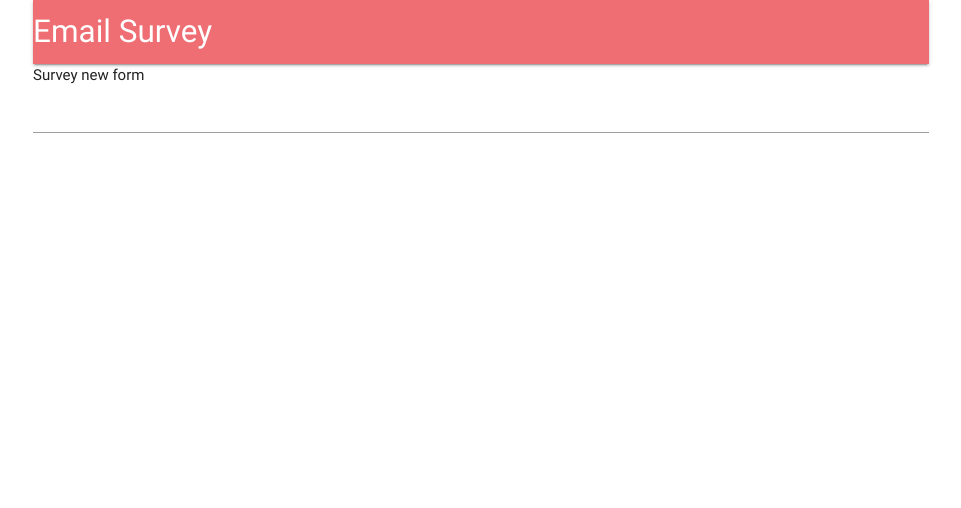
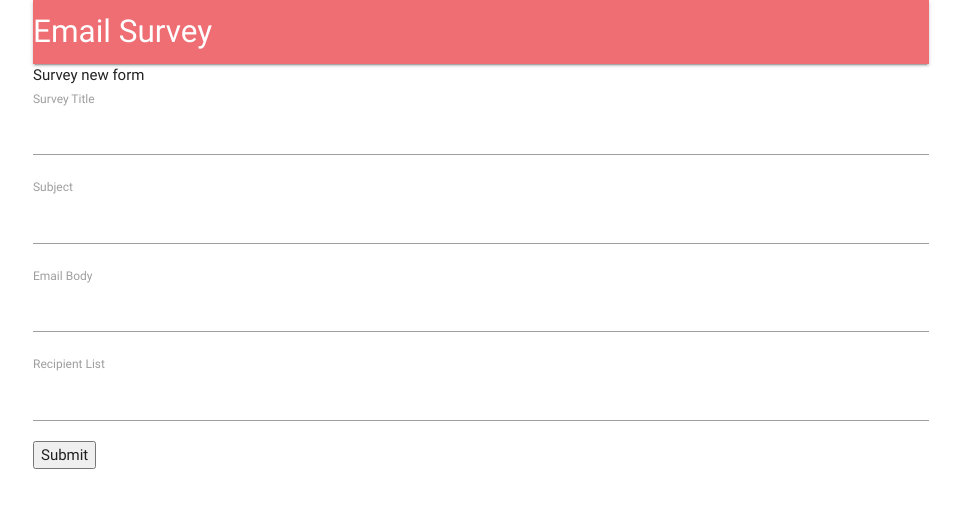
Before and after one commit to TY231618/node-server, a React (Create React App) app in the folder client/: page /surveys/new in a window 1280 px wide. Shown: the top 508 px of the page, without its empty margins (159-1120 px from the left). Built offline with nearby package versions, Linux system fonts and the light colour scheme; no server answers.

Commit message:
created SurveyField component to render all fields on the form

```diff
--- /dev/null
+++ b/client/src/components/surveys/SurveyField.js
@@ -0,0 +1,11 @@
+import React from 'react';
+
+export default (props) => {
+
+  return (
+    <div>
+    <label>{ props.label }</label>
+      <input { ...props.input }/>
+    </div>
+  )
+};
--- a/client/src/components/surveys/SurveyForm.js
+++ b/client/src/components/surveys/SurveyForm.js
@@ -1,13 +1,39 @@
 import React from 'react';
-import { reduxForm } from 'redux-form';
+import { reduxForm, Field } from 'redux-form';
+import SurveyField from './SurveyField';
+import _ from 'lodash';
+
+const FIELDS = [
+  {label: 'Survey Title', name: 'title'},
+  {label: 'Subject', name: 'subject'},
+  {label: 'Email Body', name: 'body'},
+  {label: 'Recipient List', name: 'emails'},
+];
 
 class SurveyForm extends React.Component {
 
+  renderFields() {
+    return _.map(FIELDS, (field) => {
+      return (
+        <Field
+          key={field.name}
+          type="text"
+          name={field.name}
+          label={field.label}
+          component={ SurveyField }
+        />
+      )
+    });
+  }
+
   render() {
     return (
-      <form>
-        <input type="text" />
-      </form>
+      <div>
+        <form onSubmit={ this.props.handleSubmit((values) => console.log(values)) } >
+          { this.renderFields() }
+          <button type="submit">Submit</button>
+        </form>
+      </div>
     )
   }
 }
--- a/client/src/reducers/authReducer.js
+++ b/client/src/reducers/authReducer.js
@@ -1,8 +1,6 @@
 import { FETCH_USER } from '../actions/types';
 
 export default (state = null, action) => {
-
-  console.log('actions: ', action);
 
   switch(action.type) {
 
--- a/package.json
+++ b/package.json
@@ -21,6 +21,7 @@
     "concurrently": "^3.5.1",
     "cookie-session": "^2.0.0-beta.3",
     "express": "^4.16.3",
+    "lodash": "^4.17.5",
     "mongoose": "^5.0.11",
     "nodemon": "^1.17.2",
     "passport": "^0.4.0",
```
